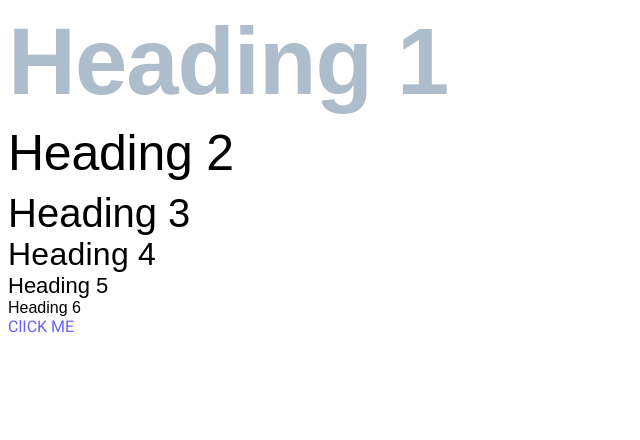
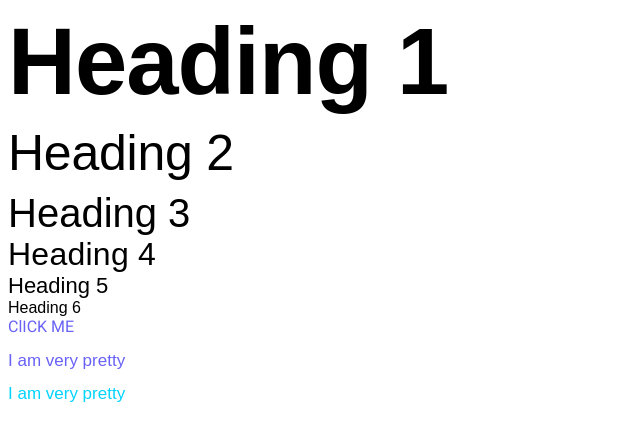
Before and after one commit to TaiwoOluwaseyi/Mega-Swipe, a plain HTML site: page index.html in a window 1280 px wide. Shown: the whole page, without its empty margins (0-640 px from the left). Drawn offline with Linux system fonts and the light colour scheme; a web font is replaced by a local one.

Commit message:
another commit

```diff
--- a/index.html
+++ b/index.html
@@ -32,6 +32,9 @@
     <h5>Heading 5</h5>
     <h6>Heading 6</h6>
     <a href="#">ClICK ME</a>
+    <p class="subtitle">I am very pretty</p>
+    <p class="subtitle2">I am very pretty</p>
+
 
 
 
--- a/style.css
+++ b/style.css
@@ -12,18 +12,34 @@
     --h4-size: 32px;
     --h5-size: 28px;
     --h5-size: 22px;
+    --subtitle-size: 17px;
+    --subtitle-height: 26px;
+    --p-size:18px;
+    --p-height: 26px;
     --purple1: #6962f7;
     --purple2: #7000ff;
+    --blue-1: #00d4ff;
     --pry-accent: #0a2540;
+    --bg-white: #fff;
+    --bg-light: #f7f9fc;
+    /* Spacing */
+    --spacing-sm: 8px;
+    --spacing-md: 16px;
+    --spacing-lg: 32px;
+    --spacing-xl: 64px;
 }
 
 body {
     font-family: var(--body-fonts);
+    color: var(--text-dark);
+    width: 100%;
+    margin: 0;
+    box-sizing: border-box;
+    padding: var(--spacing-sm);
 }
 
 
 h1 {
-    color: var(--text-grey);
     font-family: var(--heading-font);
     font-size: var(--h1-size);
     font-weight: 600;
@@ -87,3 +103,22 @@ a {
 a:hover {
 color: var(--pry-accent);
 }
+
+p {
+    font-size: var(--p-size);
+    line-height: var(--p-height);
+    font-weight: 400;
+    margin: var(--spacing-md) 0;
+}
+
+.subtitle, .subtitle2 {
+    color: var(--purple1);
+    font-family: var(--heading-font);
+    font-weight: 500;
+    font-size: var(--subtitle-size);
+    line-height: var(--subtitle-size);
+}
+
+.subtitle2 {
+    color: var(--blue-1);
+}
```
